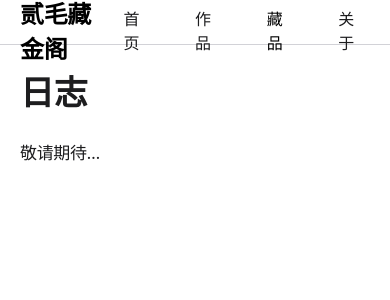
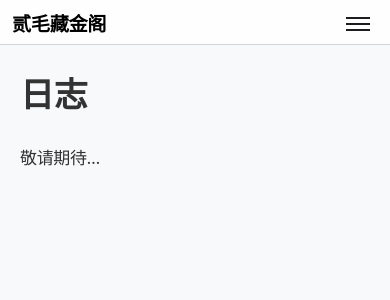
Before and after one commit to wabugua/myfirstweb, a Flask app: page /blog in a window 390 px wide. Shown: the top 300 px of the page. Run offline with Flask 3, Linux system fonts and the light colour scheme.

Commit message:
优化：添加页面缓存机制和性能优化

```diff
--- a/app.py
+++ b/app.py
@@ -2,9 +2,13 @@
 from datetime import datetime
 import requests
 import logging
+from flask_caching import Cache
 from feishu_config import *
 
 app = Flask(__name__)
+
+# 配置缓存
+cache = Cache(app, config={'CACHE_TYPE': 'simple'})
 
 # 配置日志
 logging.basicConfig(level=logging.INFO)
@@ -70,6 +74,7 @@
         logger.error(f"获取tenant_access_token时发生错误：{str(e)}")
         return None
 
+@cache.cached(timeout=300, key_prefix='bitable_records')
 def get_bitable_records():
     token = get_tenant_access_token()
     if not token:
--- a/static/css/main.css
+++ b/static/css/main.css
@@ -258,3 +258,53 @@
     margin-bottom: 20px;
     text-align: center;
 }
+@media screen and (max-width: 768px) {
+    .nav-container {
+        padding: 0 12px;
+        height: 48px;
+    }
+
+    .nav-logo a {
+        font-size: 1.2rem;
+    }
+
+    .nav-links {
+        display: none;
+        position: fixed;
+        top: var(--header-height);
+        left: 0;
+        right: 0;
+        background: rgba(255, 255, 255, 0.95);
+        flex-direction: column;
+        padding: 16px;
+        gap: 8px;
+        border-bottom: 1px solid var(--border-color);
+    }
+
+    .nav-links a {
+        width: 100%;
+        text-align: center;
+        padding: 12px;
+    }
+
+    .nav-toggle {
+        display: block;
+        background: none;
+        border: none;
+        padding: 8px;
+        cursor: pointer;
+    }
+
+    .nav-toggle span {
+        display: block;
+        width: 24px;
+        height: 2px;
+        background: var(--text-color);
+        margin: 4px 0;
+        transition: 0.3s;
+    }
+
+    .nav-links.active {
+        display: flex;
+    }
+}
--- a/templates/base.html
+++ b/templates/base.html
@@ -3,8 +3,22 @@
 <head>
     <meta charset="UTF-8">
     <meta name="viewport" content="width=device-width, initial-scale=1.0">
-    <title>{% block title %}贰毛藏金阁{% endblock %}</title>
-    <link rel="stylesheet" href="{{ url_for('static', filename='css/main.css') }}">
+    <title>{% block title %}贰毛收藏{% endblock %}</title>
+    <link rel="preload" href="{{ url_for('static', filename='css/main.css') }}" as="style" onload="this.onload=null;this.rel='stylesheet'">
+    <link rel="preload" href="{{ url_for('static', filename='css/style.css') }}" as="style" onload="this.onload=null;this.rel='stylesheet'">
+    <noscript>
+        <link rel="stylesheet" href="{{ url_for('static', filename='css/main.css') }}">
+        <link rel="stylesheet" href="{{ url_for('static', filename='css/style.css') }}">
+    </noscript>
+    <link rel="dns-prefetch" href="//localhost:5000">
+    <meta http-equiv="Cache-Control" content="public, max-age=31536000">
+    <script>
+        // 添加资源预加载
+        const preloadLinks = document.querySelectorAll('link[rel="preload"][as="style"]');
+        preloadLinks.forEach(link => {
+            link.setAttribute('rel', 'stylesheet');
+        });
+    </script>
 </head>
 <body>
     <nav class="nav-bar">
@@ -12,6 +26,11 @@
             <div class="nav-logo">
                 <a href="{{ url_for('index') }}">贰毛藏金阁</a>
             </div>
+            <button class="nav-toggle" onclick="toggleNav()">
+                <span></span>
+                <span></span>
+                <span></span>
+            </button>
             <div class="nav-links">
                 <a href="{{ url_for('index') }}" class="{% if request.endpoint == 'index' %}active{% endif %}">首页</a>
                 <a href="https://jumpy-quark-db2.notion.site/Artful-Journey-5b37fb834087426fa4271276fe4f414e" target="_blank" class="{% if request.endpoint == 'works' %}active{% endif %}">作品</a>
@@ -34,5 +53,12 @@
 
         {% block content %}{% endblock %}
     </div>
+
+    <script>
+    function toggleNav() {
+        const navLinks = document.querySelector('.nav-links');
+        navLinks.classList.toggle('active');
+    }
+    </script>
 </body>
 </html>
```
